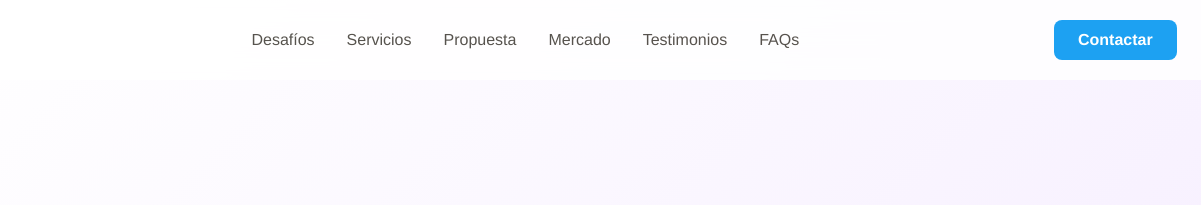
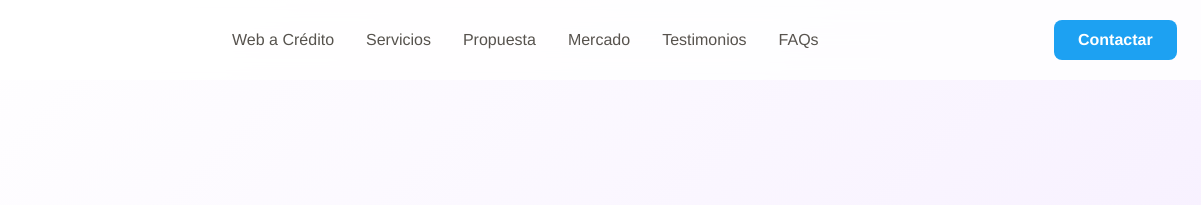
Before and after one commit to maketoweb/maketoweb.github.io, a plain HTML site: page index.html in a window 1280 px wide. Shown: the top 205 px of the page, 79-1280 px from the left. Drawn offline with nearby package versions, Linux system fonts and the light colour scheme.

Commit message:
Update index.html

```diff
--- a/index.html
+++ b/index.html
@@ -22,7 +22,7 @@
     <meta name="twitter:card" content="summary_large_image">
     <meta name="twitter:title" content="Maketo web - Diseño web y marketing digital en Venezuela">
     <meta name="twitter:description" content="Especialistas en diseño web y marketing digital para pymes, comerciantes, empresas">
-    <meta name="twitter:image" content="https://maketoweb.github.io/imagen/logob.png">
+    <meta name="twitter:image" content="https://maketoweb.github.io/imagen/logo.png">
     <meta name="twitter:site" content="@maketo.web">
 
     <!-- Favicon y App Icons mejorados -->
@@ -770,7 +770,7 @@ height="0" width="0" style="display:none;visibility:hidden"></iframe></noscript>
             <img src="/imagen/logo.png" alt="Maketo - Diseño Web y SEO en Venezuela" class="h-10 md:h-12 w-auto">
         </a>
             <nav class="hidden md:flex space-x-8">
-                <a href="#desafios" class="text-stone-600 hover:text-fuchsia-600 transition-colors">Desafíos</a>
+                <a href="https://maketoweb.github.io/diseno-web-a-credito.html" class="text-stone-600 hover:text-fuchsia-600 transition-colors">Web a Crédito</a>
                 <a href="#portafolio-servicios" class="text-stone-600 hover:text-fuchsia-600 transition-colors">Servicios</a>
                 <a href="#propuesta" class="text-stone-600 hover:text-fuchsia-600 transition-colors">Propuesta</a>
                 <a href="#mercado" class="text-stone-600 hover:text-fuchsia-600 transition-colors">Mercado</a>
```
